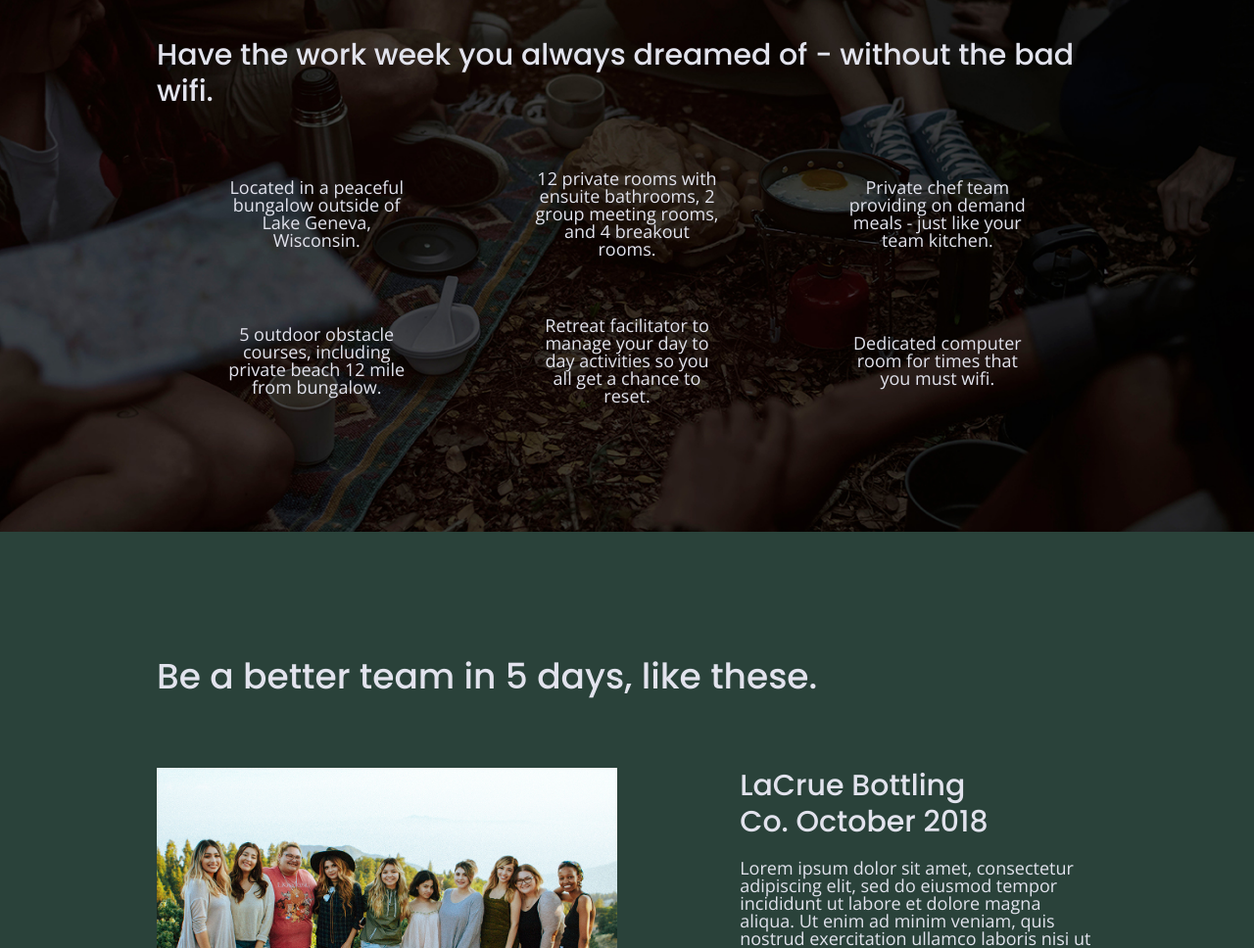
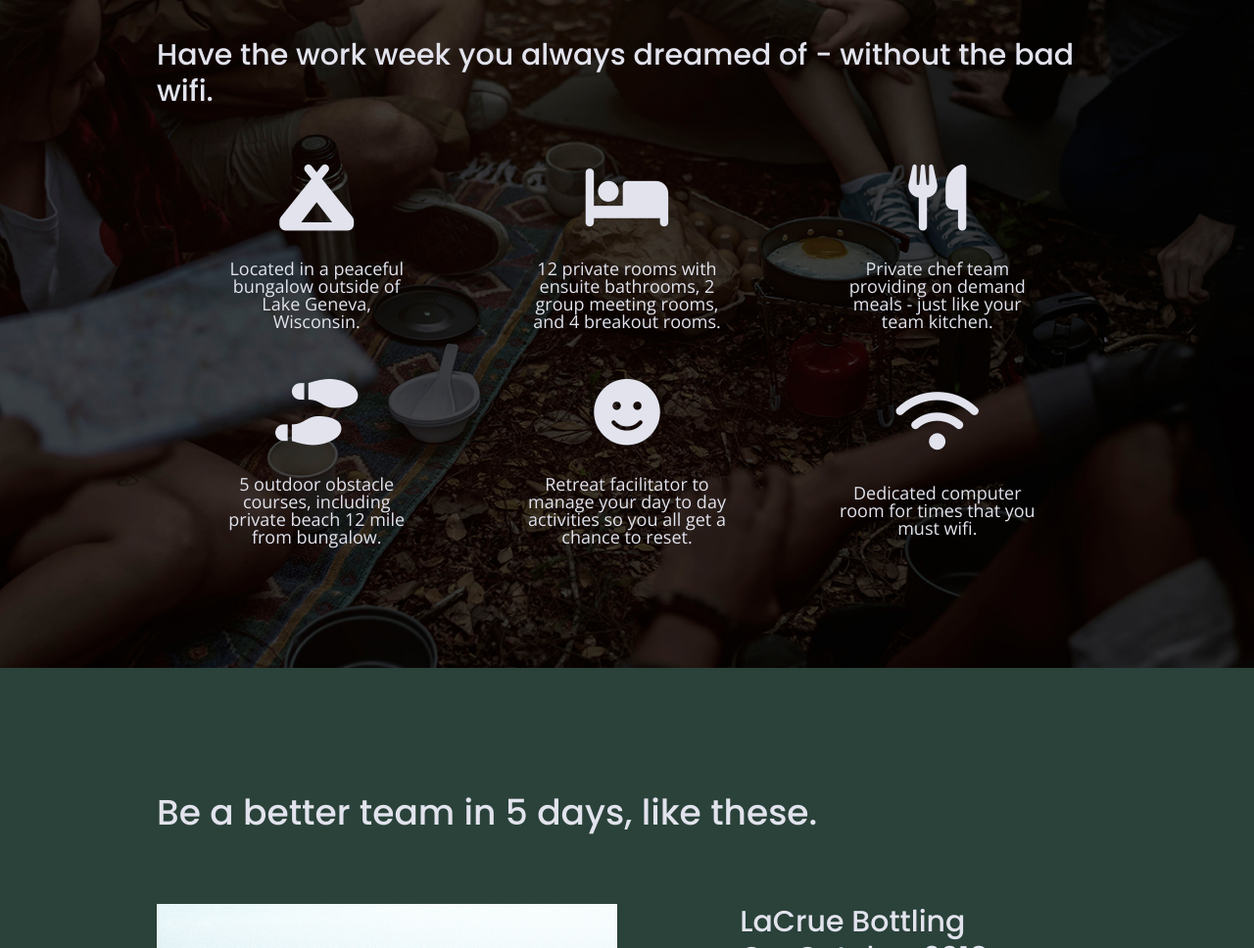
Before and after one commit to niko1402/206-unplugged-site, a website built with Parcel: page index.html in a window 1280 px wide. Shown: the part 1114-2082 px from the top of the page at 98% size. Built offline with nearby package versions, Linux system fonts and the light colour scheme.

Commit message:
Added icons to html and css code. Changed features items width to fit text better

```diff
--- a/css/main.css
+++ b/css/main.css
@@ -313,12 +313,17 @@ input[type=button] {
 
 .features article {
   width: 55%;
-  margin: 30px 0;
+  margin: 25px 0;
 }
 
 .features p {
   text-align: center;
   margin: 0;
+}
+
+.features i {
+  font-size: 3.75em;
+  margin-bottom: 30px;
 }
 
 .reviews {
@@ -586,7 +591,7 @@ input[type=button] {
   }
 
   .features .features-item-description {
-    width: 60%;
+    width: 64%;
   }
 
       /* Reviews */
--- a/index.html
+++ b/index.html
@@ -20,7 +20,7 @@
   <link href="https://fonts.googleapis.com/css?family=Open+Sans:400,700|Poppins:500,700" rel="stylesheet">
   <link rel="stylesheet" href="css/normalize.css">
   <link rel="stylesheet" href="css/main.css">
-
+  <script src="https://kit.fontawesome.com/0d89128a85.js" crossorigin="anonymous"></script>
   <meta name="theme-color" content="#fafafa">
 </head>
 
@@ -70,27 +70,33 @@
         <h3>Have the work week you always dreamed of - without the bad wifi.</h3>
           <div class="features-items">
             <article>
-              <p class="fontawesome-icon"></p>
+              <p class="fontawesome-icon"><i class="fas fa-campground"></i>
+              </p>
               <p class="features-item-description">Located in a peaceful bungalow outside of Lake Geneva, Wisconsin.</p>
             </article>
             <article>
-              <p class="fontawesome-icon"></p>
+              <p class="fontawesome-icon"><i class="fas fa-bed"></i>
+              </p>
               <p class="features-item-description">12 private rooms with ensuite bathrooms, 2 group meeting rooms, and 4 breakout rooms.</p>
             </article>
             <article>
-              <p class="fontawesome-icon"></p>
+              <p class="fontawesome-icon"><i class="fas fa-utensils"></i>
+              </p>
               <p class="features-item-description">Private chef team providing on demand meals - just like your team kitchen.</p>
             </article>
             <article>
-              <p class="fontawesome-icon"></p>
+              <p class="fontawesome-icon"><i class="fas fa-shoe-prints"></i>
+              </p>
               <p class="features-item-description">5 outdoor obstacle courses, including private beach 12 mile from bungalow.</p>
             </article>
             <article>
-              <p class="fontawesome-icon"></p>
+              <p class="fontawesome-icon"><i class="fas fa-smile"></i>
+              </p>
               <p class="features-item-description">Retreat facilitator to manage your day to day activities so you all get a chance to reset.</p>
             </article>
             <article>
-              <p class="fontawesome-icon"></p>
+              <p class="fontawesome-icon"><i class="fas fa-wifi"></i>
+              </p>
               <p class="features-item-description">Dedicated computer room for times that you must wifi.</p>
             </article>
           </div>
```
Also changed, not shown: about/index.html (+1 -0 lines), faq/index.html (+1 -1 lines).
